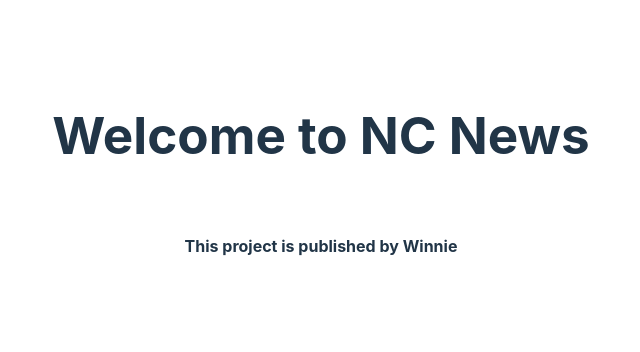
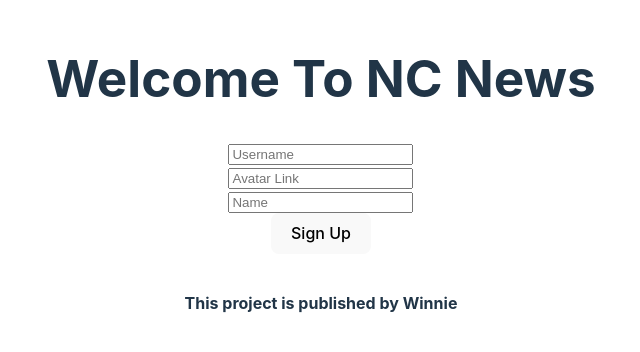
Before and after one commit to WinnieLamS/winnie-fe-nc-news, a React (Vite) app: page /sign_up in a window 1280 px wide. Shown: the part 216-568 px from the top of the page, without its empty margins (319-959 px from the left). Built offline with nearby package versions, Linux system fonts and the light colour scheme.

Commit message:
build vote article function

```diff
--- a/src/Api.js
+++ b/src/Api.js
@@ -35,6 +35,19 @@ export const getCommentById = (article_id) => {
         });
 };
 
+export const patchComment = (article_id) => {
+const patchBody = { inc_votes: 1};
+
+    return ncApi
+        .patch(`/articles/${article_id}`, patchBody)
+        .then((response) => {
+            return response.data.comment;
+        })
+        .catch((error) => {
+            throw error;
+        });
+};
+
 export const getUser = (username) => {
     return ncApi.get(`/users/${username}`).then((response) => {
         return response.data.userArr[0];
@@ -43,3 +56,12 @@ export const getUser = (username) => {
         throw error;
     });
 }
+
+export const postUser = (postObj) => {
+    return ncApi.post('/users', postObj).then((response)=>{
+        console.log(response.data, "<<<after post");
+        return response.data.user;
+    }).catch((err)=>{
+        console.log(err);
+    })
+}
--- a/src/App.jsx
+++ b/src/App.jsx
@@ -9,6 +9,7 @@ import { CommentList } from './Components/LowerComponenets/CommentList';
 import { User } from './Components/User';
 import { UserProvider } from './contexts/UserContext';
 import { LogIn } from './Components/LowerComponenets/LogIn';
+import { SignUp } from './Components/LowerComponenets/SignUp';
 
 
 function App() {
@@ -27,10 +28,14 @@ function App() {
         <Route path='/' element={<Home setArticle={setArticle}
         isLoading={isLoading} setIsLoading={setIsLoading}
         setError={setError}/>} />
-        <Route path='/articles/:title' element={<ArticleCard article={article} isLoading={isLoading} setIsLoading={setIsLoading}/>} />
+        <Route path='/articles/:title' element={<ArticleCard
+        article={article} setArticle={setArticle}
+        isLoading={isLoading} setIsLoading={setIsLoading}
+        setError={setError}/>} />
         <Route path='/comments' element={<CommentList setError={setError}/>} />
         <Route path='/user' element={<User />} />
-        <Route path='/login' element={<LogIn setError={setError}/>} />
+        <Route path='/log_in' element={<LogIn setError={setError}/>} />
+        <Route path='/sign_up' element={<SignUp setError={setError}/>} />
       </Routes>
       <Footer />
     </BrowserRouter>
--- a/src/Components/Header.jsx
+++ b/src/Components/Header.jsx
@@ -1,7 +1,7 @@
 export const Header = () => {
     return (
         <>
-        <h1>Welcome to NC News</h1>
+        <h1>Welcome To NC News</h1>
         </>
     )
 }
--- a/src/Components/Home.jsx
+++ b/src/Components/Home.jsx
@@ -1,4 +1,5 @@
-import { useState, useEffect } from "react";
+import { useState, useEffect, useContext } from "react";
+import { UserContext } from "../contexts/UserContext";
 import { useNavigate } from "react-router-dom";
 import { getArticles, getArticleById } from "../Api";
 import { Loading } from "./LowerComponenets/Loading";
@@ -11,6 +12,7 @@ export const Home = ({setArticle, isLoading, setIsLoading, error, setError}) =>
     const [articles, setArticles] = useState([]);
     const [logIn, setLogIn] = useState(false);
     const [signUp, setSignUp] = useState(false);
+    const { user, setUser } = useContext(UserContext);
 
     useEffect(() => {
         setIsLoading(true)
@@ -55,35 +57,37 @@ export const Home = ({setArticle, isLoading, setIsLoading, error, setError}) =>
     }
 
 
-
-    // if (signUp){
-    //     return (
-    //         <SignUp username={username} setUsername={setUsername}/>
-    //     )
-    // }
-
-
-
-
     return (
         <div>
+            {Object.keys(user).length === 0 ? (
+                <section>
+                <button type="button" onClick={() => navigate("/log_in")}>Log In</button>
+                <button type="button" onClick={() => navigate("/sign_up")}>Sign Up</button>
+            </section>
+            ) : (
+                <section>
+                    <h3 className="home_username">{user.username}</h3>
+                    <button className="log_out" type="button" onClick={() => setUser({})}>Log out</button>
+                </section>
+            )}
             <section>
-            <button type="button" onClick={() => navigate("/login")}>Log In</button>            {/* <button type="button" onClick={handleSignUpClick} value={signUp}> Sign Up</button> */}
-            </section>
-            <section>
-            <h2>The Ten Latest News:</h2>
-                {articles.map((article) => {
-                    return (
-                    <div className="article_list"
-                         key={article.article_id}
-                         onClick={()=>handleArticleClick(article.article_id)}>
-                        <h3>{article.title}</h3>
+                <h3>The Ten Latest News:</h3>
+                {articles.map((article) => (
+                    <div
+                        className="article_list"
+                        key={article.article_id}
+                        onClick={() => handleArticleClick(article.article_id)}
+                    >
+                        <h4>{article.title}</h4>
                         <p>Author: {article.author}</p>
-                        <img className="article_image" src={article.article_img_url} alt={article.title} />
+                        <img
+                            className="article_image"
+                            src={article.article_img_url}
+                            alt={article.title}
+                        />
                     </div>
-                    )
-                })}
+                ))}
             </section>
         </div>
     );
-}
+};
--- a/src/Components/LowerComponenets/CommentList.jsx
+++ b/src/Components/LowerComponenets/CommentList.jsx
@@ -5,7 +5,7 @@ import { Loading } from "./Loading";
 import { Error } from "./Error";
 
 export const CommentList = ({ article, error, setError}) => {
-    const {user, setUser} = useContext(UserContext)
+    const {user} = useContext(UserContext)
     const [comments, setComments] = useState([]);
     const [newComment, setNewComment] = useState('');
     const [isLoading, setIsLoading] = useState(false);
@@ -67,7 +67,7 @@ export const CommentList = ({ article, error, setError}) => {
                 <div className="comment_body">{comment.body}</div>
                 <div className="comment_meta">
                     <span className="comment_votes">Vote: {comment.votes}</span>
-                    <span className="comment_time">Create Time: {formatDate(comment.created_at)}</span>
+                    <span className="comment_time">Create at: {formatDate(comment.created_at)}</span>
                 </div>
             </section>
         ))}
--- a/src/Components/LowerComponenets/LogIn.jsx
+++ b/src/Components/LowerComponenets/LogIn.jsx
@@ -14,7 +14,7 @@ export const LogIn = ({ setError}) => {
         getUser(inputUsername).then((userFromApi) => {
             console.log(userFromApi, "userFromApi");
             setUser(userFromApi)
-            // return navigate("/user");
+            return navigate("/user")
         })
         .catch((error) => {
             setError(error);
--- a/src/Components/LowerComponenets/SignUp.jsx
+++ b/src/Components/LowerComponenets/SignUp.jsx
@@ -1,60 +1,74 @@
-// import { useState } from "react";
-// import { postUser } from "../../Api";
-// import { useNavigate } from "react-router-dom";
-// import { useContext } from "react";
-// import { UserContext } from "../../contexts/UserContext";
+import { useState, useContext } from "react";
+import { postUser } from "../../Api";
+import { useNavigate } from "react-router-dom";
+import { UserContext } from "../../contexts/UserContext";
 
 export const SignUp = () => {
-//   const {userDetails,setUserDetails} = useContext(UserContext)
-//   const navigate = useNavigate();
+  const {user, setUser} = useContext(UserContext)
+  const navigate = useNavigate();
 
 
-//   function handleUserChange(e) {
-//     setUserDetails((currentValue)=>{
-//         return {...currentValue, username: e.target.value}
-//     })
-//   }
+  function handleUserChange(e) {
+    setUser((currentValue)=>{
+        return {...currentValue, username: e.target.value}
+    })
+  }
 
-//   function handleAvatarChange(e) {
-//     setUserDetails((currentValue)=>{
-//         return {...currentValue, avatar_url: e.target.value}
-//     })
-//   }
+  function handleAvatarChange(e) {
+    setUser((currentValue)=>{
+        return {...currentValue, avatar_url: e.target.value}
+    })
+  }
 
-//   function handleSubmit(e) {
-//     e.preventDefault();
-//     postUser(userDetails).then((user)=>{
-//         setUserDetails(user)
-//         return navigate("/user");
-//     })
-//   }
+  function handleNameChange(e) {
+    setUser((currentValue)=>{
+        return {...currentValue, name: e.target.value}
+    })
+  }
 
-//   return (
-//     <>
-//       <form onSubmit={handleSubmit}>
-//         <label>
-//           Username:
-//           <input
-//             type="text"
-//             onChange={handleUserChange}
-//             value={userDetails.username}
-//             required
-//           />
-//         </label>
-//         <label>
-//           Avatar Link:
-//           <input
-//             type="text"
-//             onChange={handleAvatarChange}
-//             value={userDetails.avatar_url}
-//             required
-//           />
-//         </label>
 
-//         <button type="submit" value={userDetails}>
-//           Sign Up
-//         </button>
-//       </form>
-//     </>
-//   );
+  function handleSubmit(e) {
+    e.preventDefault();
+    postUser(user).then((user)=>{
+        setUser(user)
+        return navigate("/user");
+    })
+  }
+
+  return (
+    <>
+      <form onSubmit={handleSubmit}>
+        <div>
+          <input
+            type="text"
+            placeholder="Username"
+            onChange={handleUserChange}
+            value={user.username}
+            required
+          />
+          </div>
+          <div>
+          <input
+            type="text"
+            placeholder="Avatar Link"
+            onChange={handleAvatarChange}
+            value={user.avatar_url}
+            required
+          />
+          </div>
+          <div>
+          <input
+            type="text"
+            placeholder="Name"
+            onChange={handleNameChange}
+            value={user.name}
+            required
+          />
+          </div>
+        <button type="submit" value={user}>
+          Sign Up
+        </button>
+      </form>
+    </>
+  );
 };
--- a/src/Components/User.jsx
+++ b/src/Components/User.jsx
@@ -14,7 +14,17 @@ export const User = () => {
 
     return (
         <>
-        <h1>user details</h1>
+        <nav>
+            <p>nav to other pages</p>
+        </nav>
+        <section>
+        <h2>Hello {user.username} !</h2>
+        <img className="user_img" src={user.avatar_url} alt={user.username} />
+        <h3>Name: {user.name}</h3>
+        </section>
+        <section className="user_comment">
+            <p>get comment by username later</p>
+        </section>
         <section>
             <button onClick={handleLogOutClick}>Log Out</button>
         </section>
```
Also changed, not shown: src/Components/LowerComponenets/ArticleCard.jsx (+36 -3 lines).
